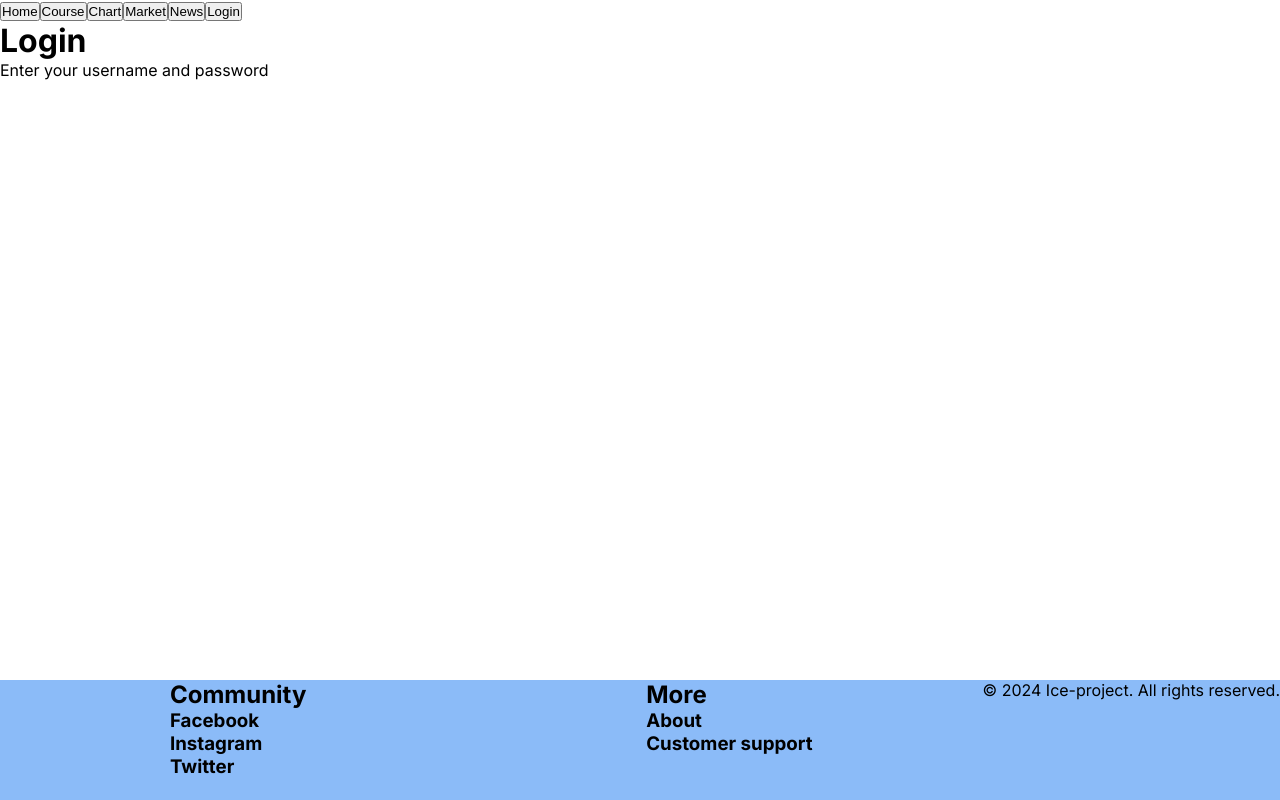
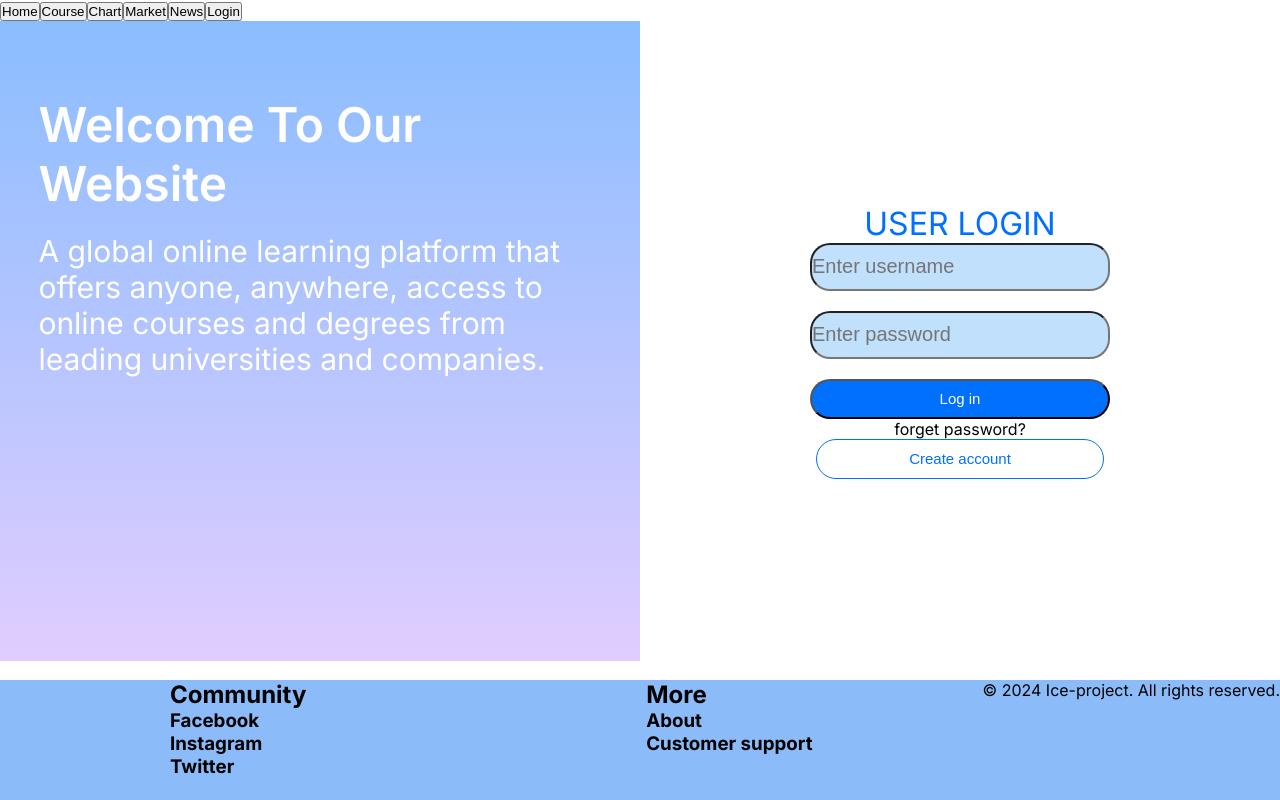
Before and after one commit to sunnypawat/ice-frontend, a Next.js app in the folder finapp/: page / in a window 1280 px wide. Both pictures are taken after a click on the button "Login". Built offline with nearby package versions, Linux system fonts and the light colour scheme.

Commit message:
css on login page

```diff
--- a/finapp/package.json
+++ b/finapp/package.json
@@ -13,7 +13,7 @@
     "next": "14.0.4",
     "react": "^18",
     "react-dom": "^18",
-    "react-router-dom": "^6.22.0"
+    "react-router-dom": "^6.22.1"
   },
   "devDependencies": {
     "eslint": "^8",
--- a/finapp/src/component/main/MainNavbar.js
+++ b/finapp/src/component/main/MainNavbar.js
@@ -4,7 +4,7 @@ import Home from '@/page/Home';
 import Chart from '@/page/Course'
 import Market from '@/page/Market'
 import News from '@/page/News'
-import Login from '@/page/Login';
+import Login from '@/page/Login/Login';
 import React, { useState } from 'react';
 
 export default function MainNavbar() {
--- a/finapp/src/page/Login.js
+++ /dev/null
@@ -1,10 +0,0 @@
-import Image from 'next/image'
-
-export default function Login() {
-  return (
-    <div id="home">
-        <h1>Login</h1>
-        <p>Enter your username and password</p>
-    </div>
-  )
-}
--- /dev/null
+++ b/finapp/src/page/Login/Login.css
@@ -0,0 +1,69 @@
+.login {
+    display: flex;
+    flex-direction: row;
+    height: 80vh;
+}
+
+.banner {
+    max-width: 50%;
+    background: linear-gradient(180deg, #8ABDFF 0%, rgba(150, 82, 255, 0.29) 99.99%, #9747FF 100%);
+    height: 100%;
+    color: white;
+    font-family: 'Inter';
+    font-style: normal;
+    font-size: 20px;
+    padding: 5% 3%;
+}
+
+.bannerHeader {
+    margin: 10px auto;
+    font-weight: 600;
+    font-size: 48px;
+}
+
+.bannerDescription {
+    margin: 20px auto;
+    font-weight: 400;
+}
+
+.loginTitle {
+    color: #0070FF;
+    font-weight: 400;
+}
+
+.loginContainer {
+    display: flex;
+    align-items: center;
+    justify-items: center;
+    flex-direction: column;
+    justify-content: center;
+    width: 100%;
+}
+
+.loginButton {
+    background: #0070FF;
+    width: 300px;
+    height: 40px;
+    font-size: 15px;
+    color: white;
+    border-radius: 33px;
+}
+
+.accountButton {
+    color: #0070FF;
+    background: white;
+    width: 288px;
+    height: 40px;
+    font-size: 15px;
+    border: 1px solid #0070FF;
+    border-radius: 33px;
+}
+
+.inputBox {
+    background: #C0E0FC;
+    border-radius: 20px;
+    width: 300px;
+    height: 48px;
+    font-size: 20px;
+    color: black;
+}
--- /dev/null
+++ b/finapp/src/page/Login/Login.js
@@ -0,0 +1,73 @@
+import React, { useState } from 'react'
+import './Login.css'
+
+export default function Login() {
+  const [username, setUsername] = useState('')
+  const [password, setPassword] = useState('')
+  const [usernameError, setUsernameError] = useState('')
+  const [passwordError, setPasswordError] = useState('')
+
+  const onButtonClick = () => {
+    setUsernameError('')
+    setPasswordError('')
+
+    if ('' === username) {
+      setUsernameError('Please enter your email')
+      return
+    }
+
+    if ('' === password) {
+      setPasswordError('Please enter a password')
+      return
+    }
+
+    if (password.length < 7) {
+      setPasswordError('The password must be 8 characters or longer')
+      return
+    }
+  }
+
+  return (
+    <div className="login" id="login">
+      <div className='banner'>
+        <h1 className='bannerHeader'>Welcome To Our Website</h1>
+        <h2 className='bannerDescription'>A global online learning platform that offers    anyone, anywhere, access to online courses and degrees from leading universities and companies.</h2>
+      </div>
+      <div className='loginContainer'>
+        <h1 className='loginTitle'>USER LOGIN</h1>
+        <div className={'inputContainer'}>
+          <input
+            value={username}
+            placeholder="Enter username"
+            onChange={(ev) => setUsername(ev.target.value)}
+            className={'inputBox'}
+          />
+          <label className="errorLabel">{usernameError}</label>
+        </div>
+        <br />
+        <div className={'inputContainer'}>
+          <input
+            value={password}
+            placeholder="Enter password"
+            onChange={(ev) => setPassword(ev.target.value)}
+            className={'inputBox'}
+          />
+          <label className="errorLabel">{passwordError}</label>
+        </div>
+        <br />
+        <div className={'inputContainer'}>
+          <input className={'loginButton'} type="button" onClick={onButtonClick} value={'Log in'} />
+        </div>
+
+        <div>
+          forget password?
+        </div>
+
+        <div className={'inputContainer'}>
+          <input className={'accountButton'} type="button" onClick={onButtonClick} value={'Create account'} />
+        </div>
+      </div>
+
+    </div>
+  )
+}
```
Also changed, not shown: 2 other files (tests, documents, lock files or other folders).
